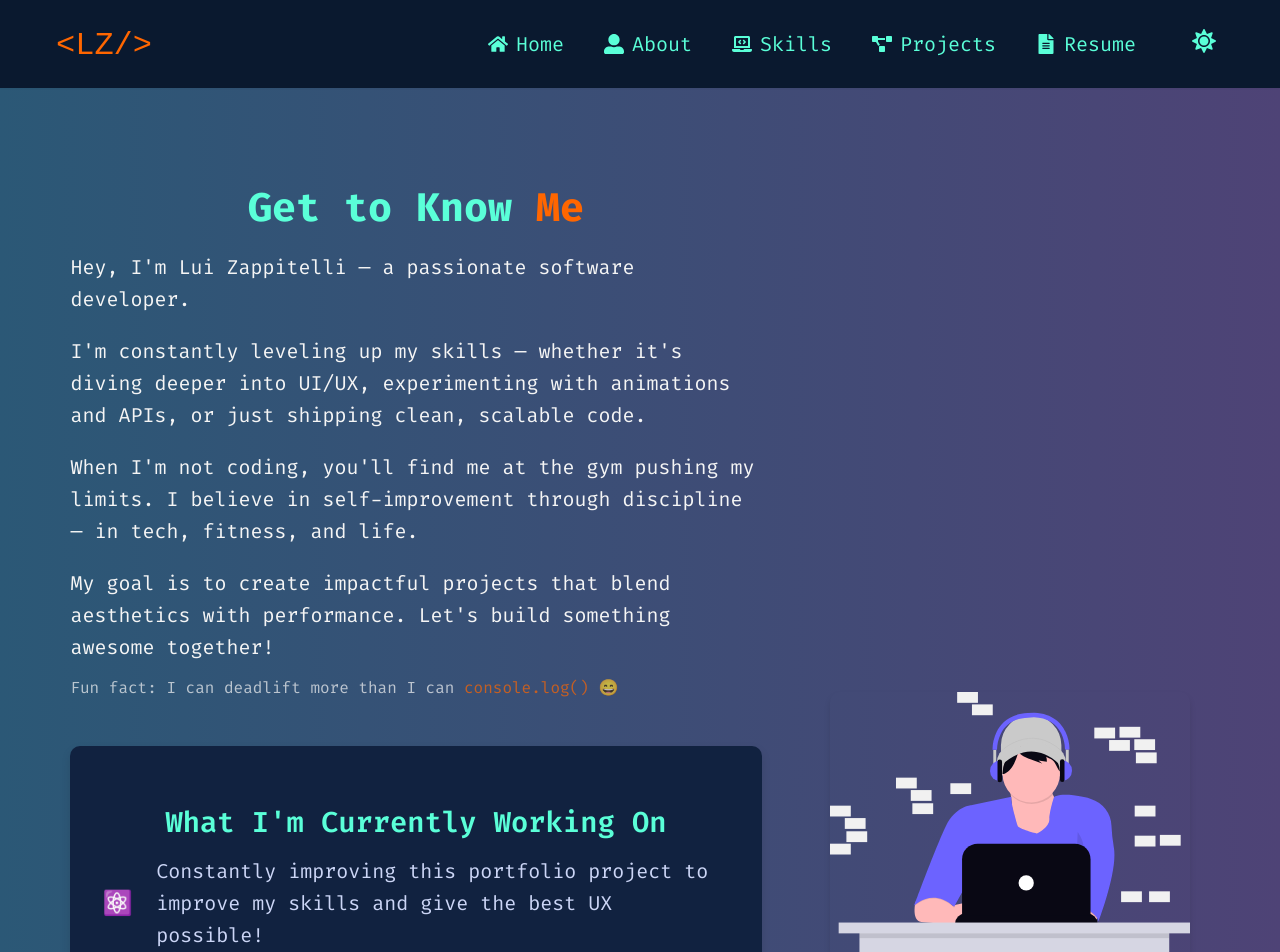
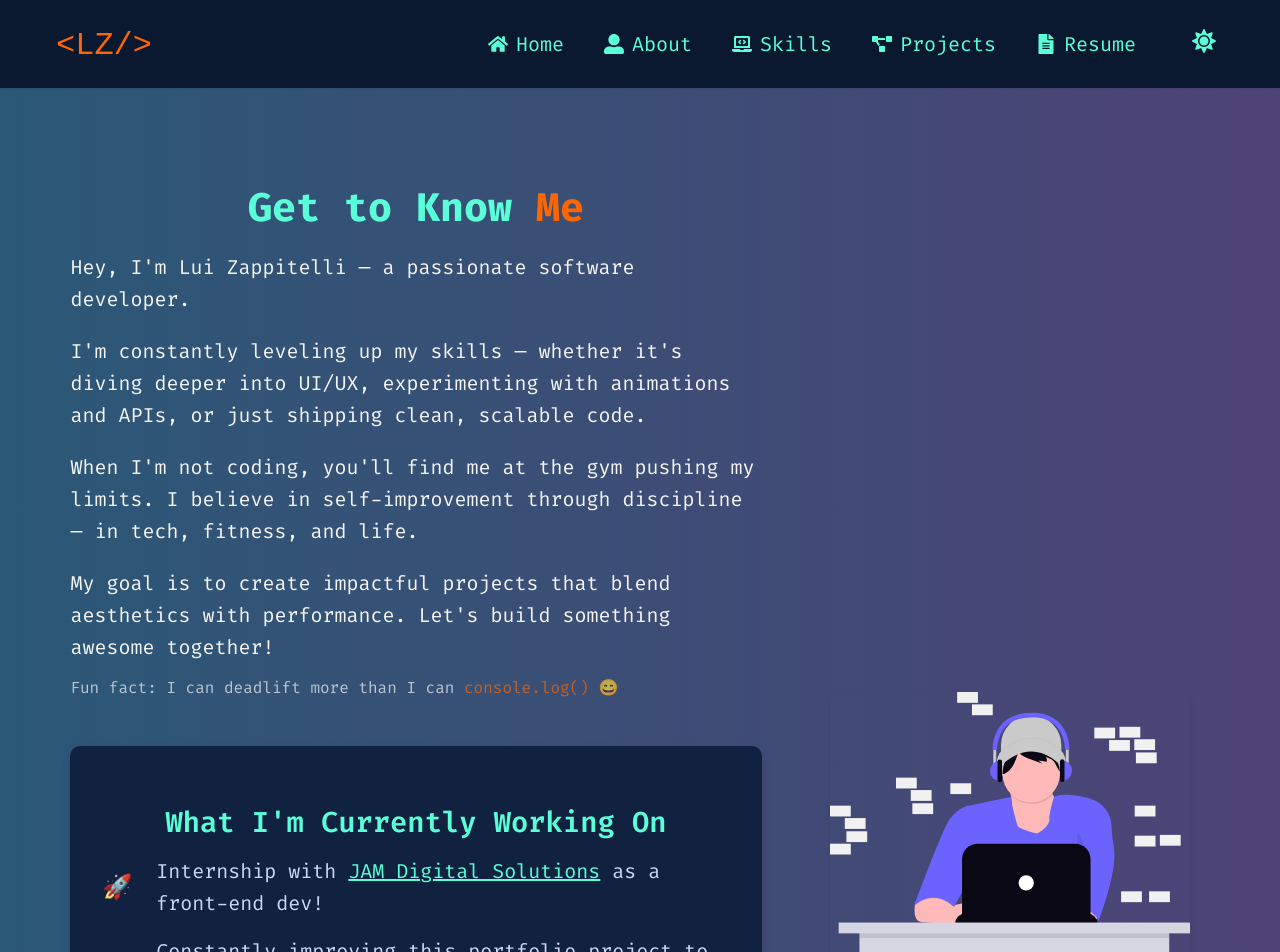
Before and after one commit to lzappo/my-portfolio, a React (Vite) app: page /about in a window 1280 px wide. Shown: the top 952 px of the page. Built offline with nearby package versions, Linux system fonts and the light colour scheme.

Commit message:
JAM link added

```diff
--- a/src/components/CurrentlyWorking.jsx
+++ b/src/components/CurrentlyWorking.jsx
@@ -2,6 +2,21 @@ import { motion } from "framer-motion";
 import "../styles/CurrentlyWorking.css";
 
 const currentFocuses = [
+  {
+    icon: "🚀",
+    text: (
+      <>
+        Internship with{" "}
+        <a href="https://www.jamdigitalsolutions.com/" target="_blank" rel="noopener noreferrer">
+          JAM Digital Solutions
+        </a>{" "}
+        as a front-end dev!
+      </>
+    ),
+  },
+
+  // { icon: "💪", text: "Building an AI-powered fitness app using React Native & Expo" },
+
   {
     icon: "⚛️",
     text: "Constantly improving this portfolio project to improve my skills and give the best UX possible!",
@@ -10,8 +25,6 @@ const currentFocuses = [
     icon: "🧠",
     text: "Currently taking courses on node.js to expand my backend knowledge to become a full stack developer!",
   },
-  { icon: "🚀", text: "Starting an internship with JAM Digital Solutions as a front-end dev!" },
-  // { icon: "💪", text: "Building an AI-powered fitness app using React Native & Expo" }
 ];
 
 const CurrentlyWorking = () => {
--- a/src/styles/CurrentlyWorking.css
+++ b/src/styles/CurrentlyWorking.css
@@ -38,6 +38,16 @@
   flex: 1;
 }
 
+.bullet-text a {
+  color: var(--primary-color);
+  text-decoration: underline;
+  transition: color 0.3s ease;
+}
+
+.bullet-text a:hover {
+  color: var(--secondary-color);
+}
+
 @media (min-width: 1024px) {
   .custom-bullet-item {
     font-size: var(--font-size-lg);
```
